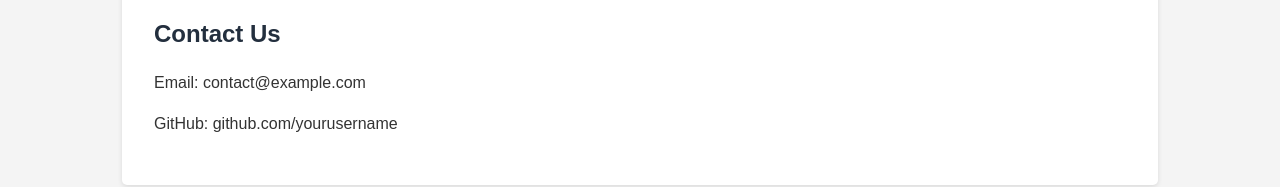
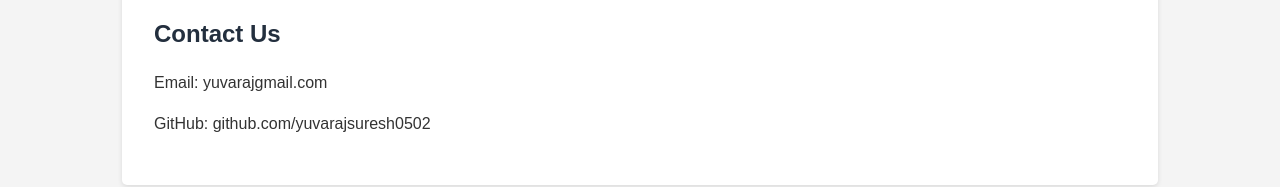
Before and after one commit to yuvarajsuresh0502/aws-task-website, a plain HTML site: page index.html in a window 1280 px wide. Shown: the part 1126-1313 px from the top of the page. Drawn offline with Linux system fonts and the light colour scheme.

Commit message:
Updated code index.html

```diff
--- a/index.html
+++ b/index.html
@@ -140,8 +140,8 @@
 
         <section id="contact">
             <h2>Contact Us</h2>
-            <p>Email: contact@example.com</p>
-            <p>GitHub: github.com/yourusername</p>
+            <p>Email: yuvarajgmail.com</p>
+            <p>GitHub: github.com/yuvarajsuresh0502</p>
         </section>
     </div>
 
```
